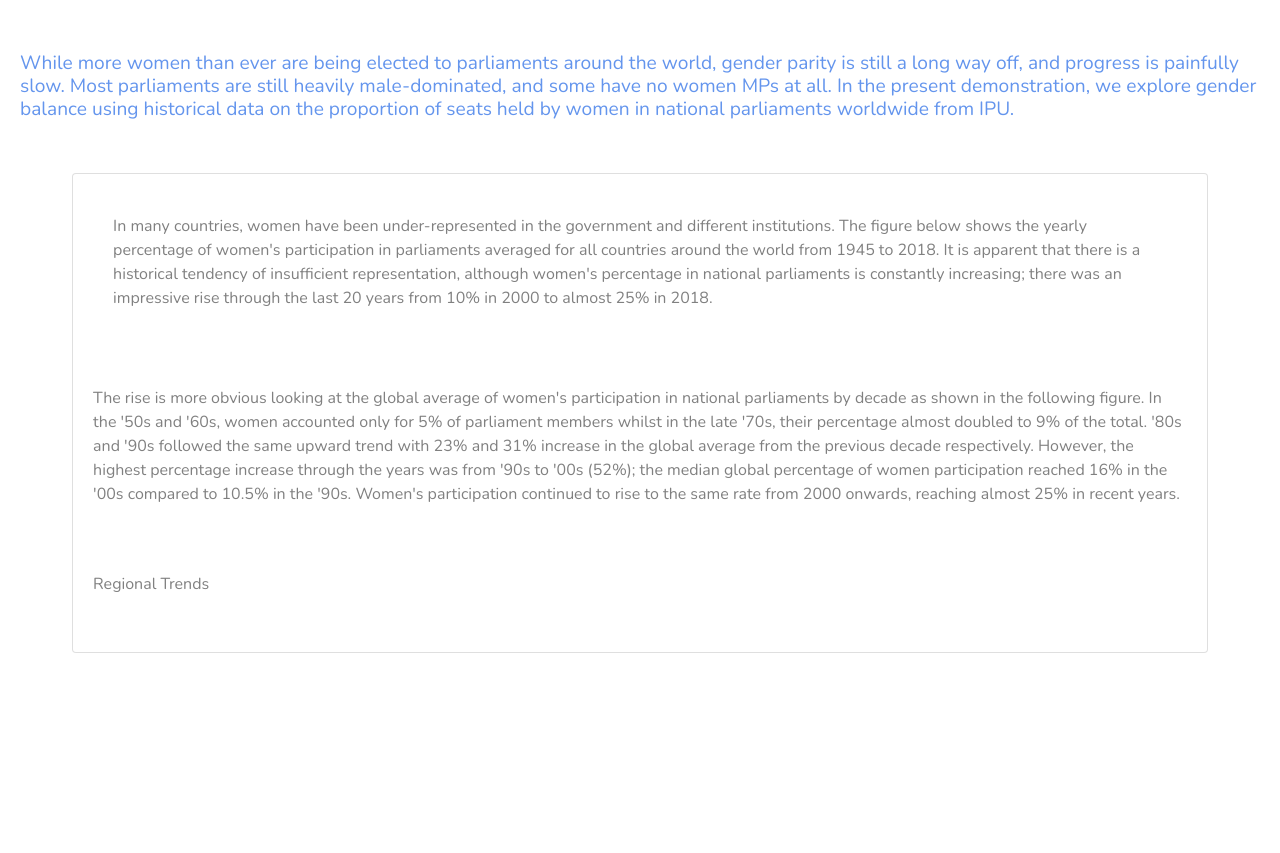
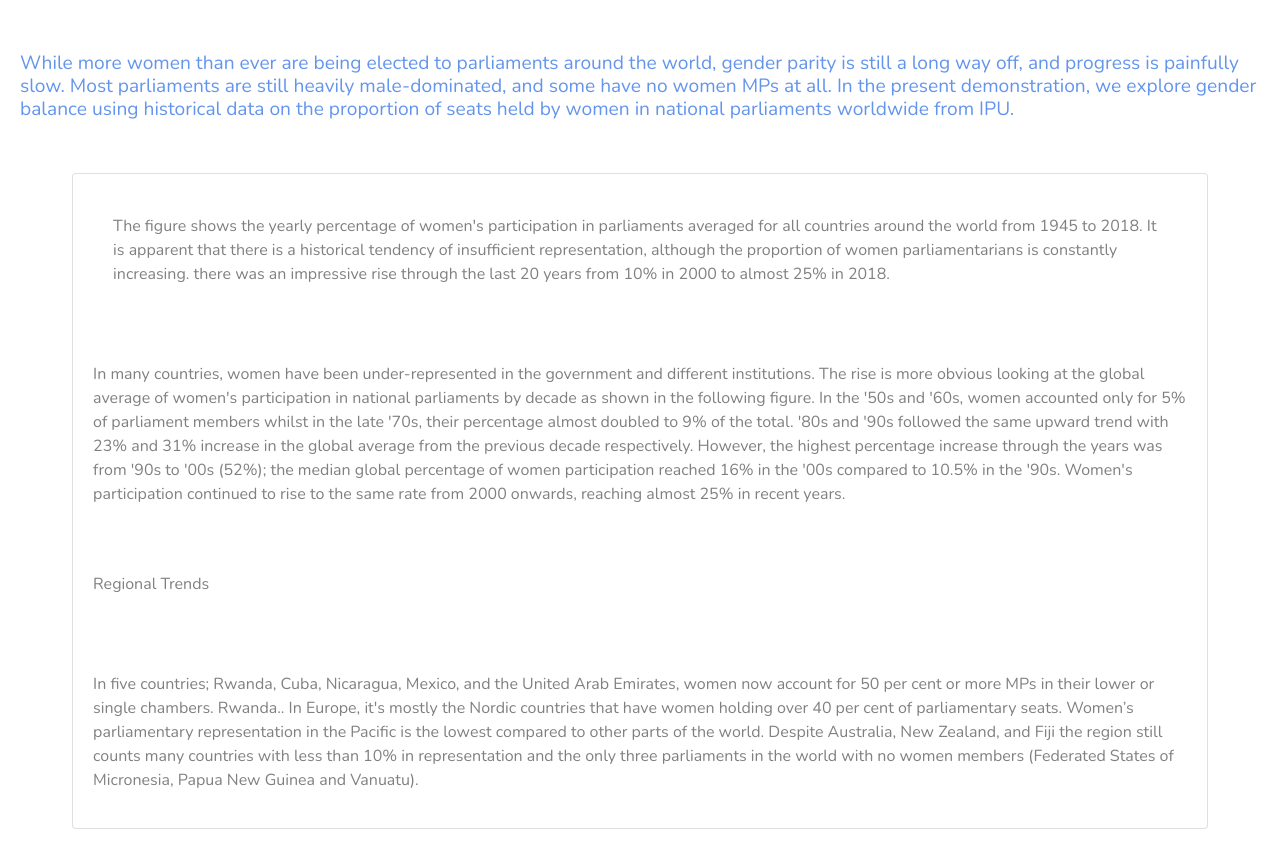
Before and after one commit to Mafaldim/women-in-parliament, a Flask app: page / in a window 1280 px wide. Shown: the part 86-939 px from the top of the page. Before the commit the page ends 739 px from the top, so only its background shows below. Run offline with Flask 2, Linux system fonts and the light colour scheme; some libraries are stand-ins or nearby versions.

Commit message:
added paragraph over chart5

```diff
--- a/flaskapp/application/templates/index.html
+++ b/flaskapp/application/templates/index.html
@@ -13,15 +13,21 @@
 <div class="row p-4">
     <div class="card m-auto" style="width: 90%">
         <div class="card-body">
-            <p>In many countries, women have been under-represented in the government and different institutions.
-                The figure below shows the yearly percentage of women's participation in parliaments averaged for all countries around the world from 1945 to 2018. It is apparent that there is a historical tendency of insufficient representation, although women's percentage in national parliaments is constantly increasing;
-                there was an impressive rise through the last 20 years from 10% in 2000 to almost 25% in 2018.</p>
-            <div class="container1">
-                <div id="chart1"></div>
+            <div class="container0">
+                <p class="text0">
+                    The figure shows the yearly percentage of women's participation in parliaments averaged for all countries
+                    around the world from 1945 to 2018. It is apparent that there is a historical tendency of insufficient representation,
+                    although the proportion of women parliamentarians is constantly increasing.
+
+
+                    there was an impressive rise through the last 20 years from 10% in 2000 to almost 25% in 2018.</p>
+                <div id="chart1" style="width:60%" style="float:left"></div>
             </div>
 
         </div>
-            <p>The rise is more obvious looking at the global average of women's participation in national parliaments by
+            <p> In many countries, women have been under-represented in the government
+                and different institutions.
+                The rise is more obvious looking at the global average of women's participation in national parliaments by
                 decade as shown in the following figure. In the '50s and '60s, women accounted only for 5% of
                 parliament members whilst in the late '70s, their percentage almost doubled to 9% of the total.
                 '80s and '90s followed the same upward trend with 23% and 31% increase in the global average from
@@ -37,6 +43,18 @@
         <div class="container4">
             <div id="chart4"></div>
         </div>
+        <p>In five countries; Rwanda, Cuba, Nicaragua, Mexico, and the United Arab Emirates, women now account for 50 per cent or
+            more MPs in their lower or single chambers.
+
+            Rwanda..
+
+            In Europe, it's mostly the Nordic countries that have women holding over 40 per cent of parliamentary seats.
+
+            Women’s parliamentary representation in the Pacific is the lowest compared to other parts of the world.
+            Despite Australia, New Zealand, and Fiji the region still counts many countries with less than 10% in representation and
+            the only three parliaments in the world with no women members (Federated States of Micronesia, Papua New Guinea and Vanuatu).
+
+        </p>
         <div class="container5">
             <div id="chart5"></div>
         </div>
```
